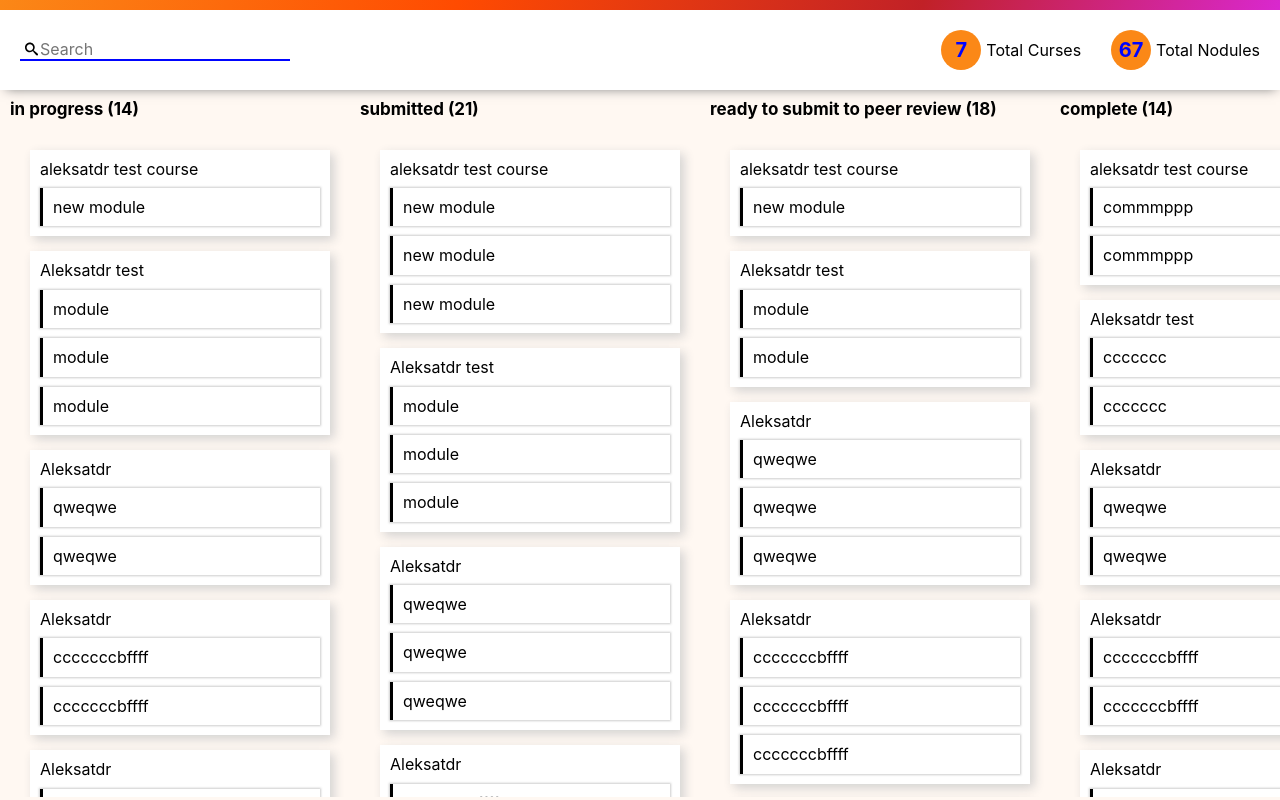
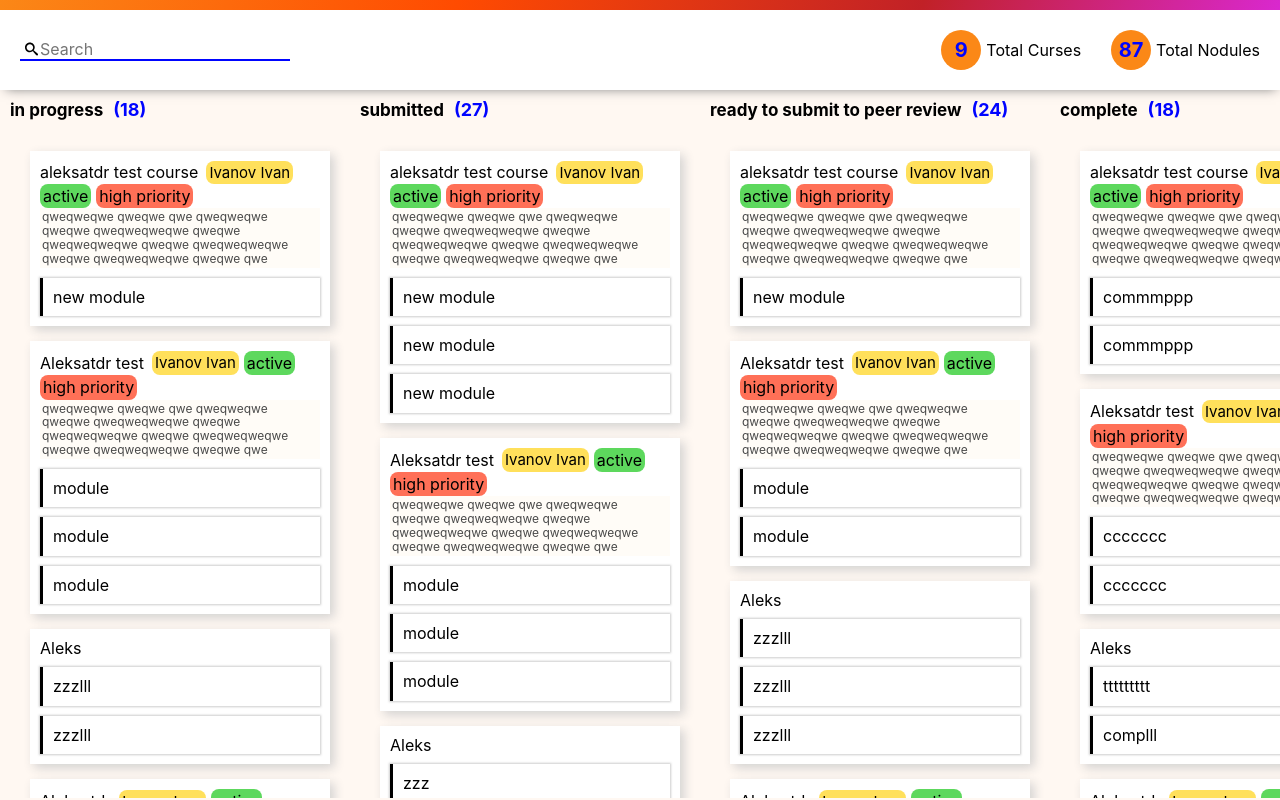
Before and after one commit to aleksandr031091/Curses_T, a React (Create React App) app: page / in a window 1280 px wide. Built offline with nearby package versions, Linux system fonts and the light colour scheme.

Commit message:
add scroll in sidebar,fix styled

```diff
--- /dev/null
+++ b/src/components/course_module_status.json
@@ -0,0 +1,6 @@
+{
+  "inProgres": "in progress",
+  "submitted": "submitted",
+  "review": "ready to submit to peer review",
+  "complete": "complete"
+}
--- a/src/components/curses.json
+++ b/src/components/curses.json
@@ -4,9 +4,8 @@
     "title": "aleksatdr test course",
     "autor": "ivanov ivan",
     "priority": "high priority",
-    "active": false,
-    "partnership": false,
-    "rewiew": false,
+    "active": "active",
+    "description": "qweqweqwe qweqwe qwe qweqweqwe qweqwe qweqweqweqwe qweqwe qweqweqweqwe qweqwe qweqweqweqwe qweqwe qweqweqweqwe qweqwe qwe",
     "module": [
       { "title": "new module", "status": "in progress" },
       { "title": "new module", "status": "submitted" },
@@ -20,6 +19,10 @@
   {
     "id": "2",
     "title": "Aleksatdr test",
+    "autor": "ivanov ivan",
+    "priority": "high priority",
+    "active": "active",
+    "description": "qweqweqwe qweqwe qwe qweqweqwe qweqwe qweqweqweqwe qweqwe qweqweqweqwe qweqwe qweqweqweqwe qweqwe qweqweqweqwe qweqwe qwe",
     "module": [
       { "title": "module", "status": "in progress" },
       { "title": "module", "status": "in progress" },
@@ -34,8 +37,32 @@
     ]
   },
   {
+    "id": "7",
+    "title": "Aleks",
+    "autor": "",
+    "priority": "",
+    "active": "",
+    "description": "",
+    "module": [
+      { "title": "zzzlll", "status": "in progress" },
+      { "title": "zzzlll", "status": "in progress" },
+      { "title": "zzz", "status": "submitted" },
+      { "title": "zzzlll", "status": "submitted" },
+      { "title": "zzzlll", "status": "submitted" },
+      { "title": "zzzlll", "status": "ready to submit to peer review" },
+      { "title": "zzzlll", "status": "ready to submit to peer review" },
+      { "title": "zzzlll", "status": "ready to submit to peer review" },
+      { "title": "ttttttttt", "status": "complete" },
+      { "title": "complll", "status": "complete" }
+    ]
+  },
+  {
     "id": "3",
     "title": "Aleksatdr",
+    "autor": "ivanov ivan",
+    "priority": "high priority",
+    "active": "active",
+    "description": "qweqweqwe qweqwe qwe qweqweqwe qweqwe qweqweqweqwe qweqwe qweqweqweqwe qweqwe qweqweqweqwe qweqwe qweqweqweqwe qweqwe qwe",
     "module": [
       { "title": "qweqwe", "status": "in progress" },
       { "title": "qweqwe", "status": "in progress" },
@@ -84,6 +111,10 @@
   {
     "id": "6",
     "title": "Aleksatdr",
+    "autor": "ivanov ivan",
+    "priority": "high priority",
+    "active": "active",
+    "description": "qweqweqweqweqweqwe qweqwe qwe",
     "module": [
       { "title": "complll", "status": "in progress" },
       { "title": "complll", "status": "in progress" },
@@ -100,17 +131,41 @@
   {
     "id": "7",
     "title": "Aleks",
+    "autor": "ivanov ivan",
+    "priority": "high priority",
+    "active": "no active",
+    "description": "qweqweqwe qweqwe qwe qweqweqwe qweqweqweqwe qweqwe qwe",
     "module": [
-      { "title": "zzzlll", "status": "in progress" },
-      { "title": "zzzlll", "status": "in progress" },
+      { "title": "jjjjjjjj", "status": "in progress" },
+      { "title": "jjjjjjjj", "status": "in progress" },
       { "title": "zzz", "status": "submitted" },
-      { "title": "zzzlll", "status": "submitted" },
-      { "title": "zzzlll", "status": "submitted" },
-      { "title": "zzzlll", "status": "ready to submit to peer review" },
-      { "title": "zzzlll", "status": "ready to submit to peer review" },
-      { "title": "zzzlll", "status": "ready to submit to peer review" },
-      { "title": "ttttttttt", "status": "complete" },
-      { "title": "complll", "status": "complete" }
+      { "title": "jjjjjjjj", "status": "submitted" },
+      { "title": "jjjjjjjj", "status": "submitted" },
+      { "title": "jjjjjjjj", "status": "ready to submit to peer review" },
+      { "title": "jjjjjjjj", "status": "ready to submit to peer review" },
+      { "title": "jjjjjjjj", "status": "ready to submit to peer review" },
+      { "title": "h", "status": "complete" },
+      { "title": "eeee", "status": "complete" }
+    ]
+  },
+  {
+    "id": "7",
+    "title": "Aleks",
+    "autor": "",
+    "priority": "",
+    "active": "",
+    "description": "",
+    "module": [
+      { "title": "yyyyyy", "status": "in progress" },
+      { "title": "yyyyyy", "status": "in progress" },
+      { "title": "yy", "status": "submitted" },
+      { "title": "yyyyyy", "status": "submitted" },
+      { "title": "yyyyyy", "status": "submitted" },
+      { "title": "yyyyyy", "status": "ready to submit to peer review" },
+      { "title": "yyyyyy", "status": "ready to submit to peer review" },
+      { "title": "yyyyyy", "status": "ready to submit to peer review" },
+      { "title": "y", "status": "complete" },
+      { "title": "y", "status": "complete" }
     ]
   }
 ]
--- a/src/components/dashboard/Dashboard.js
+++ b/src/components/dashboard/Dashboard.js
@@ -1,4 +1,5 @@
 import curses from "../curses.json";
+import courseModuleStatus from "../course_module_status.json";
 import { useEffect, useState } from "react";
 import Header from "../header_dashboard/Header";
 import Sidebar from "../sidebar/Sidebar";
@@ -17,6 +18,7 @@ const Deshboard = () => {
 
   const onHandleClickCard = (id) => (e) => {
     const cours = curses.find((cours) => cours.id === id);
+
     setCourseState(cours);
     setStateBar(true);
   };
@@ -29,8 +31,10 @@ const Deshboard = () => {
   // ====================== Search content======================
   const [search, setSearch] = useState("");
   const [searcTermhResult, setSearcTermhResult] = useState([]);
+  const [totalCourseHeader, setTotalCourseHeader] = useState([]);
 
   useEffect(() => {
+    setTotalCourseHeader(curses);
     setSearcTermhResult(curses);
   }, []);
 
@@ -46,8 +50,10 @@ const Deshboard = () => {
           )
         );
       });
+      setTotalCourseHeader(newArrCurses);
       setSearcTermhResult(newArrCurses);
     } else {
+      setTotalCourseHeader(curses);
       setSearcTermhResult(curses);
     }
   };
@@ -81,14 +87,13 @@ const Deshboard = () => {
   // ====================== Sceleton ======================
 
   return (
-    // <ContextCard.Provider>
     <DashboardStyled load={load}>
       <SkeletonTheme baseColor="#8d8d8d" highlightColor="#cecece">
         <Header
           term={search}
           searchKeyword={onHandleSearch}
           totalModules={showTotalMoules()}
-          totalCurses={curses.length}
+          totalCurses={totalCourseHeader.length}
           load={load}
         />
 
@@ -102,7 +107,7 @@ const Deshboard = () => {
               onHandleClickCard={onHandleClickCard}
               idxModuleState={idxModuleState}
               onHandleClickModule={onHandleClickModule}
-              blockName="in progress"
+              blockName={courseModuleStatus.inProgres}
             />
 
             <BlockCourse
@@ -113,7 +118,7 @@ const Deshboard = () => {
               onHandleClickCard={onHandleClickCard}
               idxModuleState={idxModuleState}
               onHandleClickModule={onHandleClickModule}
-              blockName="submitted"
+              blockName={courseModuleStatus.submitted}
             />
 
             <BlockCourse
@@ -124,7 +129,7 @@ const Deshboard = () => {
               onHandleClickCard={onHandleClickCard}
               idxModuleState={idxModuleState}
               onHandleClickModule={onHandleClickModule}
-              blockName="ready to submit to peer review"
+              blockName={courseModuleStatus.review}
             />
 
             <BlockCourse
@@ -135,7 +140,7 @@ const Deshboard = () => {
               onHandleClickCard={onHandleClickCard}
               idxModuleState={idxModuleState}
               onHandleClickModule={onHandleClickModule}
-              blockName="complete"
+              blockName={courseModuleStatus.complete}
             />
 
             <BlockCourse
@@ -146,7 +151,7 @@ const Deshboard = () => {
               onHandleClickCard={onHandleClickCard}
               idxModuleState={idxModuleState}
               onHandleClickModule={onHandleClickModule}
-              blockName="complete"
+              blockName={courseModuleStatus.complete}
             />
 
             <BlockCourse
@@ -157,7 +162,7 @@ const Deshboard = () => {
               onHandleClickCard={onHandleClickCard}
               idxModuleState={idxModuleState}
               onHandleClickModule={onHandleClickModule}
-              blockName="complete"
+              blockName={courseModuleStatus.complete}
             />
           </div>
           {stateBar && (
@@ -172,7 +177,6 @@ const Deshboard = () => {
         </div>
       </SkeletonTheme>
     </DashboardStyled>
-    // </ContextCard.Provider>
   );
 };
 
--- a/src/components/dashboard/block_course/BlockCourse.js
+++ b/src/components/dashboard/block_course/BlockCourse.js
@@ -13,13 +13,20 @@ const BlockCourse = ({
 }) => {
   return (
     <div className="block_curses">
-      <h2 className="block_title">
-        {!load ? (
-          <Skeleton width="150px" />
-        ) : (
-          `${blockName} (${showTotalMoules(blockName)})`
-        )}
-      </h2>
+      {!load ? (
+        <div className="block_title_wrapper">
+          <div className="block_title">
+            <Skeleton width="120px" />
+          </div>
+          <Skeleton width="25px" height="25px" circle="50%" />
+        </div>
+      ) : (
+        <div className="block_title_wrapper">
+          <h2 className="block_title">{blockName}</h2>
+          <p className="title_item">({showTotalMoules(blockName)})</p>
+        </div>
+      )}
+
       <ul className="block_list">
         {searcTermhResult.map((curse) => (
           <li
@@ -34,7 +41,25 @@ const BlockCourse = ({
             {!load ? (
               <Skeleton className="curse_title" width="200px" />
             ) : (
-              <p className="curse_title">{curse.title}</p>
+              <div className="card_head_wrapper">
+                {curse.title !== "" && (
+                  <p className="curse_title">{curse.title}</p>
+                )}
+
+                {curse.autor && <p className="course_autor">{curse.autor}</p>}
+
+                {curse.active && (
+                  <p className="course_active">{curse.active}</p>
+                )}
+
+                {curse.priority && (
+                  <p className="course_priority">{curse.priority}</p>
+                )}
+
+                {curse.description && (
+                  <p className="course_description">{curse.description}</p>
+                )}
+              </div>
             )}
             <CurseModules
               modules={curse.module}
--- a/src/components/sidebar/Sidebar.js
+++ b/src/components/sidebar/Sidebar.js
@@ -1,6 +1,7 @@
 import Skeleton from "react-loading-skeleton";
 import SidebarStyled from "./SidebarStyled";
 import sprite from "../../image/sprite.svg";
+import { useEffect, useRef } from "react";
 
 const Sidebar = ({
   onOpenBar,
@@ -14,6 +15,12 @@ const Sidebar = ({
   const onHandleClick = (idx) => () => {
     onHandleClickModule(idx);
   };
+
+  const moduleRef = useRef();
+
+  useEffect(() => {
+    moduleRef.current?.scrollIntoView({ block: "center", behavior: "smooth" });
+  }, []);
 
   return (
     <SidebarStyled>
@@ -45,6 +52,7 @@ const Sidebar = ({
             </li>
           ) : (
             <li
+              ref={moduleRef}
               className={
                 course.module.indexOf(module) === idxModule
                   ? "focus-sidebar_list_item sidebar_list_item"
```
Also changed, not shown: src/components/dashboard/DashboardStyled.js (+49 -6 lines).
